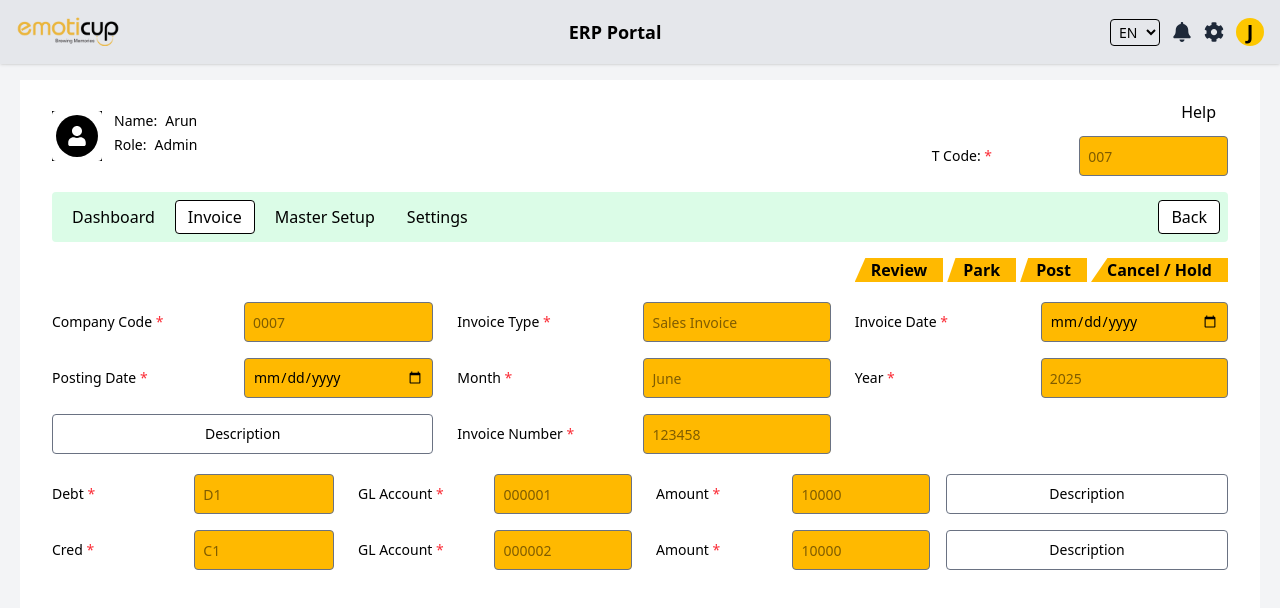
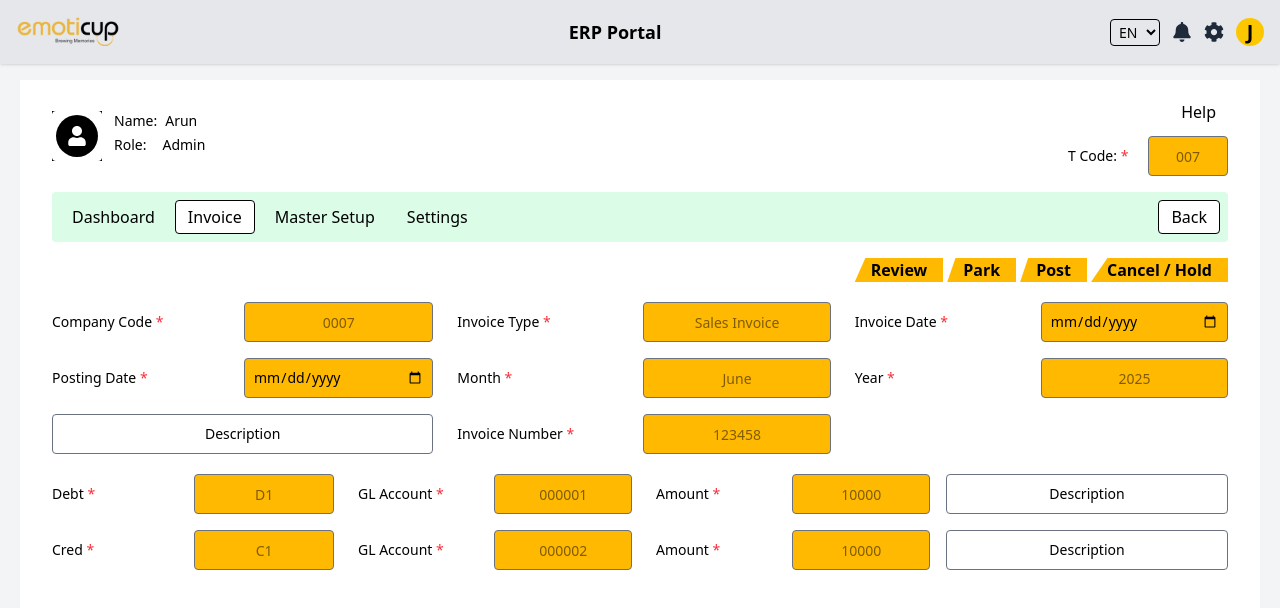
Before and after one commit to Emoticup-developer/frontend, a React (Vite) app: page /employees/create in a window 1280 px wide. Shown: the top 608 px of the page. Built offline with nearby package versions, Linux system fonts and the light colour scheme.

Commit message:
margin lft made

```diff
--- a/src/pages/SampleForm.jsx
+++ b/src/pages/SampleForm.jsx
@@ -77,7 +77,7 @@ const SampleForm = () => {
               </div>
               <div className="flex items-center gap-2">
                 <label className="text-sm font-medium">Role:</label>
-                <span className="text-sm">Admin</span>
+                <span className="text-sm ml-2">Admin</span>
               </div>
             </div>
           </div>
@@ -90,7 +90,7 @@ const SampleForm = () => {
             <div className="flex items-center gap-2">
               <label
                 htmlFor="company_code"
-                className="w-full text-sm font-medium text-black bg-white p-2 rounded-sm"
+                className="w-[80px] text-sm font-medium text-black bg-white p-2 rounded-sm"
               >
                 T Code:<span className="text-red-500"> *</span>
               </label>
@@ -100,7 +100,7 @@ const SampleForm = () => {
                 name="company_code"
                 placeholder="007"
                 required
-                className="w-full h-10 p-2 border border-gray-500 rounded-sm text-sm text-black bg-amber-400"
+                className="w-[80px] h-10 p-2 border text-center border-gray-500 rounded-sm text-sm text-black bg-amber-400"
               />
             </div>
           </div>
@@ -187,7 +187,7 @@ const SampleForm = () => {
                 name="company_code"
                 placeholder="0007"
                 required
-                class="w-full h-10 p-2 border border-gray-500 rounded-sm text-sm text-black bg-amber-400"
+                class="w-full h-10 p-2 border text-center border-gray-500 rounded-sm text-sm text-black bg-amber-400"
               />
             </div>
 
@@ -204,7 +204,7 @@ const SampleForm = () => {
                 name="invoice_type"
                 placeholder="Sales Invoice"
                 required
-                class="w-full h-10 p-2 border border-gray-500 rounded-sm text-sm text-black bg-amber-400"
+                class="w-full h-10 p-2 border text-center border-gray-500 rounded-sm text-sm text-black bg-amber-400"
               />
             </div>
 
@@ -220,7 +220,7 @@ const SampleForm = () => {
                 id="invoice_date"
                 name="invoice_date"
                 required
-                class="w-full h-10 p-2 border border-gray-500 rounded-sm text-sm text-black bg-amber-400"
+                class="w-full h-10 p-2 border text-center border-gray-500 rounded-sm text-sm text-black bg-amber-400"
               />
             </div>
 
@@ -236,7 +236,7 @@ const SampleForm = () => {
                 id="posting_date"
                 name="posting_date"
                 required
-                class="w-full h-10 p-2 border border-gray-500 rounded-sm text-sm text-black bg-amber-400"
+                class="w-full h-10 p-2 border text-center border-gray-500 rounded-sm text-sm text-black bg-amber-400"
               />
             </div>
 
@@ -253,7 +253,7 @@ const SampleForm = () => {
                 name="month"
                 placeholder="June"
                 required
-                class="w-full h-10 p-2 border border-gray-500 rounded-sm text-sm text-black bg-amber-400"
+                class="w-full h-10 p-2 border text-center border-gray-500 rounded-sm text-sm text-black bg-amber-400"
               />
             </div>
 
@@ -270,7 +270,7 @@ const SampleForm = () => {
                 name="year"
                 placeholder="2025"
                 required
-                class="w-full h-10 p-2 border border-gray-500 rounded-sm text-sm text-black bg-amber-400"
+                class="w-full h-10 p-2 border text-center border-gray-500 rounded-sm text-sm text-black bg-amber-400"
               />
             </div>
 
@@ -278,7 +278,7 @@ const SampleForm = () => {
               {/* Description */}
               <button
                 type="submit"
-                class="w-full h-10 p-2 border border-gray-500 rounded-sm text-sm text-black bg-white"
+                class="w-full h-10 p-2 border text-center border-gray-500 rounded-sm text-sm text-black bg-white"
               >
                 Description
               </button>
@@ -297,7 +297,7 @@ const SampleForm = () => {
                 name="invoice_number"
                 placeholder="123458"
                 required
-                class="w-full h-10 p-2 border border-gray-500 rounded-sm text-sm text-black bg-amber-400"
+                class="w-full h-10 p-2 border text-center border-gray-500 rounded-sm text-sm text-black bg-amber-400"
               />
             </div>
           </div>
@@ -317,7 +317,7 @@ const SampleForm = () => {
                 name="debt"
                 placeholder="D1"
                 required
-                class="w-full h-10 p-2 border border-gray-500 rounded-sm text-sm text-black bg-amber-400"
+                class="w-full h-10 p-2 border text-center border-gray-500 rounded-sm text-sm text-black bg-amber-400"
               />
             </div>
 
@@ -334,7 +334,7 @@ const SampleForm = () => {
                 name="gl_account"
                 placeholder="000001"
                 required
-                class="w-full h-10 p-2 border border-gray-500 rounded-sm text-sm text-black bg-amber-400"
+                class="w-full h-10 p-2 border text-center border-gray-500 rounded-sm text-sm text-black bg-amber-400"
               />
             </div>
 
@@ -351,7 +351,7 @@ const SampleForm = () => {
                 name="debt_amount"
                 placeholder="10000"
                 required
-                class="w-full h-10 p-2 border border-gray-500 rounded-sm text-sm text-black bg-amber-400"
+                class="w-full h-10 p-2 border text-center border-gray-500 rounded-sm text-sm text-black bg-amber-400"
               />
             </div>
 
@@ -359,7 +359,7 @@ const SampleForm = () => {
               {/* Description */}
               <button
                 type="submit"
-                class="w-full h-10 p-2 border border-gray-500 rounded-sm text-sm text-black bg-white"
+                class="w-full h-10 p-2 border text-center border-gray-500 rounded-sm text-sm text-black bg-white"
               >
                 Description
               </button>
@@ -378,7 +378,7 @@ const SampleForm = () => {
                 name="cred"
                 placeholder="C1"
                 required
-                class="w-full h-10 p-2 border border-gray-500 rounded-sm text-sm text-black bg-amber-400"
+                class="w-full h-10 p-2 border text-center border-gray-500 rounded-sm text-sm text-black bg-amber-400"
               />
             </div>
 
@@ -395,7 +395,7 @@ const SampleForm = () => {
                 name="cred_gl_account"
                 placeholder="000002"
                 required
-                class="w-full h-10 p-2 border border-gray-500 rounded-sm text-sm text-black bg-amber-400"
+                class="w-full h-10 p-2 border text-center border-gray-500 rounded-sm text-sm text-black bg-amber-400"
               />
             </div>
 
@@ -412,7 +412,7 @@ const SampleForm = () => {
                 name="cred_amount"
                 placeholder="10000"
                 required
-                class="w-full h-10 p-2 border border-gray-500 rounded-sm text-sm text-black bg-amber-400"
+                class="w-full h-10 p-2 border text-center border-gray-500 rounded-sm text-sm text-black bg-amber-400"
               />
             </div>
 
@@ -420,7 +420,7 @@ const SampleForm = () => {
               {/* Description */}
               <button
                 type="submit"
-                class="w-full h-10 p-2 border border-gray-500 rounded-sm text-sm text-black bg-white"
+                class="w-full h-10 p-2 border text-center border-gray-500 rounded-sm text-sm text-black bg-white"
               >
                 Description
               </button>
```
